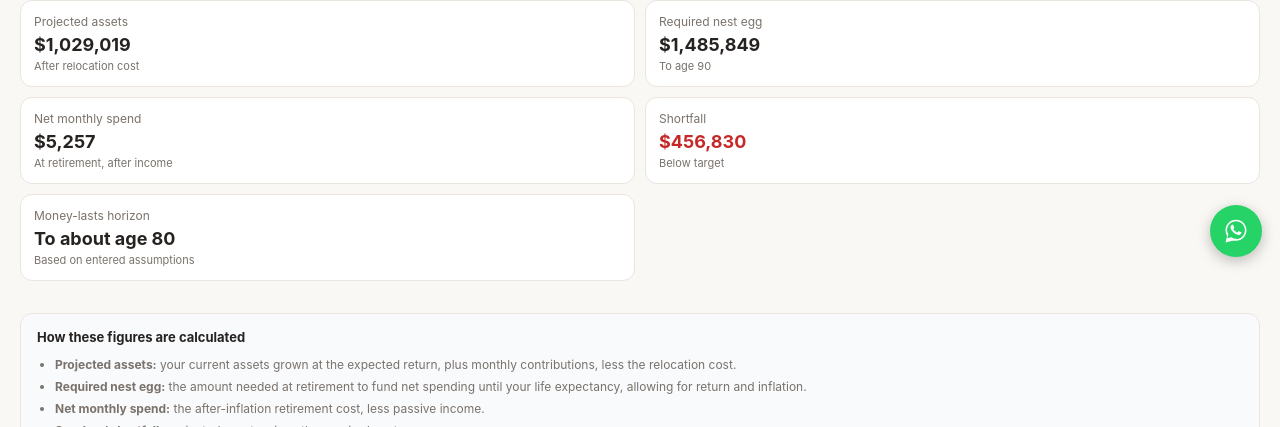
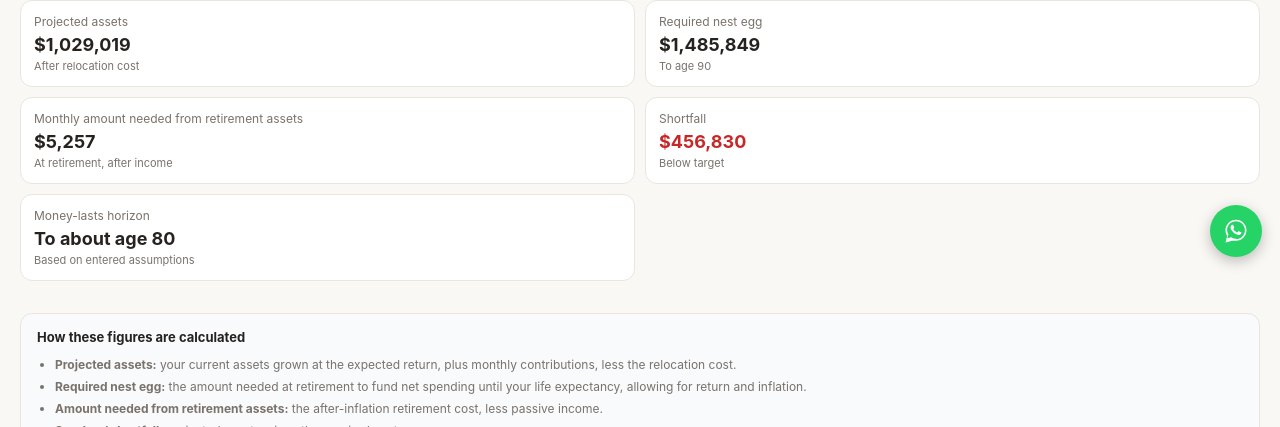
Before and after one commit to macmelvin/SG-Money-CPF-HDB-Calculator, a React (Vite) app: page /geo-arbitrage in a window 1280 px wide. Shown: the part 525-952 px from the top of the page. Built offline with nearby package versions, Linux system fonts and the light colour scheme; no server answers.

Commit message:
Clarify monthly retirement asset withdrawal label

```diff
--- a/src/calculators/GeoArbitrageCalculator.tsx
+++ b/src/calculators/GeoArbitrageCalculator.tsx
@@ -260,7 +260,9 @@ export default function GeoArbitrageCalculator() {
     : Infinity;
   const incomeIfRetireNow = rentalIncome + pensionIncome + otherPassiveIncome;
   const incomeFromAge65 = incomeIfRetireNow + cpfLifeIncome;
-  const monthlyBalanceLabel = result.monthlyIncomeSurplus > 0 ? "Net monthly surplus" : "Net monthly spend";
+  const monthlyBalanceLabel = result.monthlyIncomeSurplus > 0
+    ? "Net monthly surplus"
+    : "Monthly amount needed from retirement assets";
   const monthlyBalanceAmount = result.monthlyIncomeSurplus > 0 ? result.monthlyIncomeSurplus : result.netMonthlySpend;
 
   return (
@@ -301,7 +303,7 @@ export default function GeoArbitrageCalculator() {
         <ul>
           <li><b>Projected assets:</b> your current assets grown at the expected return, plus monthly contributions, less the relocation cost.</li>
           <li><b>Required nest egg:</b> the amount needed at retirement to fund net spending until your life expectancy, allowing for return and inflation.</li>
-          <li><b>Net monthly spend:</b> the after-inflation retirement cost, less passive income.</li>
+          <li><b>Amount needed from retirement assets:</b> the after-inflation retirement cost, less passive income.</li>
           <li><b>Surplus / shortfall:</b> projected assets minus the required nest egg.</li>
           <li><b>Money-lasts horizon:</b> a year-by-year projection as assets earn returns and spending rises with inflation.</li>
         </ul>
```
